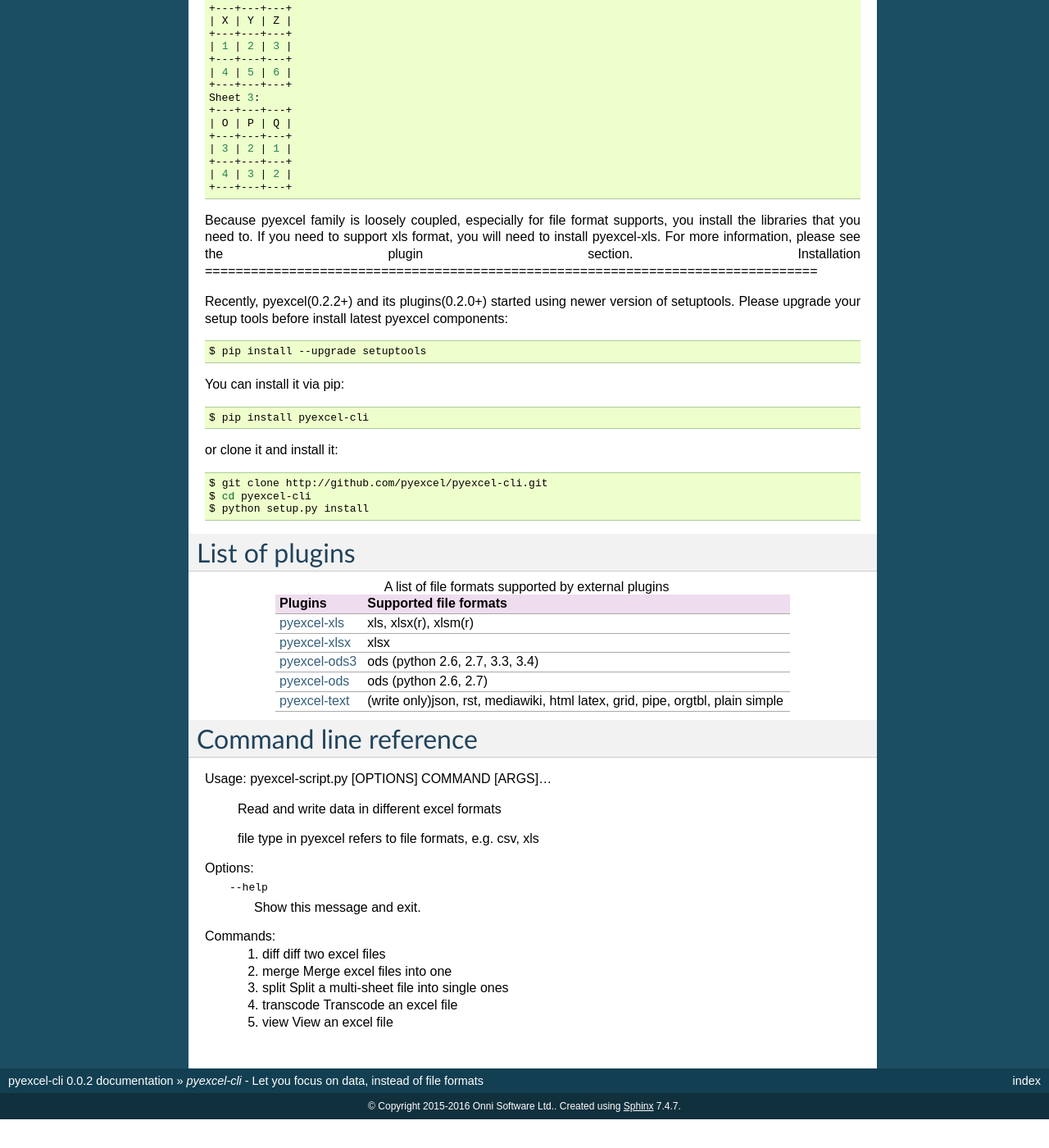
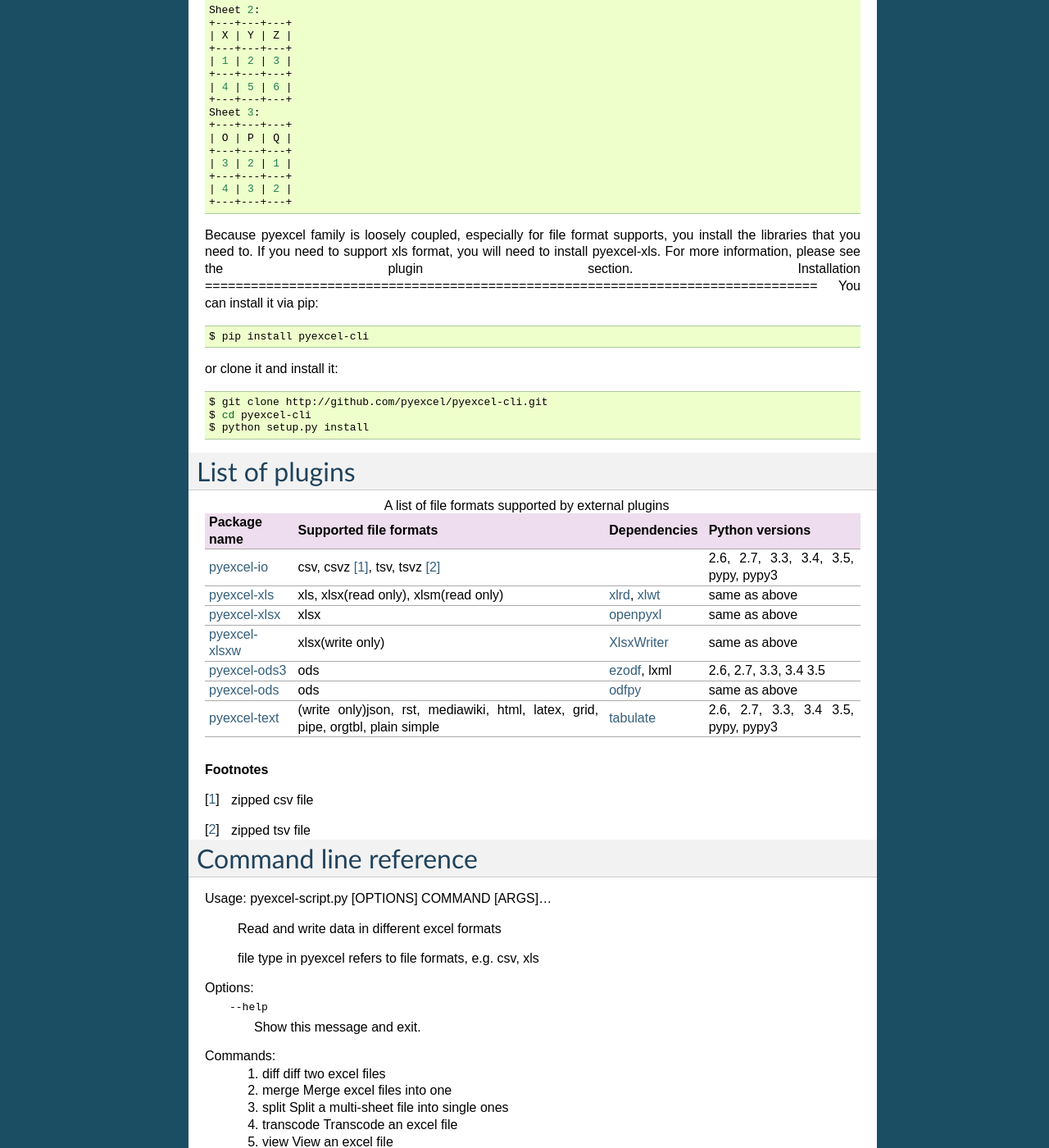
Before and after one commit to pyexcel/pyexcel-cli, a Sphinx documentation site: the page built from docs/source/index.rst, in a window 1280 px wide and 1400 px high, scrolled down 787 px. Shown: the whole window at 82% size. Built offline with Sphinx 7.4.7, drawn with Linux system fonts in a browser that asks for light colours; before the commit the page ends 2152 px from its top, so only the background shows below that; some of the changed text lies outside the part shown.

Commit message:
sync with pyexcel commons

```diff
--- a/docs/source/conf.py
+++ b/docs/source/conf.py
@@ -9,14 +9,14 @@
 intersphinx_mapping = {
     'pyexcel': ('http://pyexcel.readthedocs.org/en/latest/', None)
 }
-
+spelling_word_list_filename = 'spelling_wordlist.txt'
 templates_path = ['_templates']
 source_suffix = '.rst'
 master_doc = 'index'
 
 project = u'pyexcel-cli'
 copyright = u'2015-2016 Onni Software Ltd.'
-version = '0.0.2'
+version = ''
 release = '0.0.2'
 exclude_patterns = []
 pygments_style = 'sphinx'
--- a/docs/source/index.rst
+++ b/docs/source/index.rst
@@ -63,13 +64,6 @@
 need to install pyexcel-xls. For more information, please see the plugin section.
 Installation
 ================================================================================
-
-Recently, pyexcel(0.2.2+) and its plugins(0.2.0+) started using newer version of setuptools. Please upgrade your setup tools before install latest pyexcel components:
-
-.. code-block:: bash
-
-    $ pip install --upgrade setuptools
-
 You can install it via pip:
 
 .. code-block:: bash
@@ -90,25 +84,50 @@
 ================================================================================
 
 .. _file-format-list:
+.. _a-map-of-plugins-and-file-formats:
 
 .. table:: A list of file formats supported by external plugins
 
-   ================ ========================================
-   Plugins          Supported file formats
-   ================ ========================================
-   `pyexcel-xls`_   xls, xlsx(r), xlsm(r)
-   `pyexcel-xlsx`_  xlsx
-   `pyexcel-ods3`_  ods (python 2.6, 2.7, 3.3, 3.4)
-   `pyexcel-ods`_   ods (python 2.6, 2.7)
-   `pyexcel-text`_  (write only)json, rst, mediawiki, html
-                    latex, grid, pipe, orgtbl, plain simple
-   ================ ========================================
+   ================= ======================= ============= ==================
+   Package name      Supported file formats  Dependencies  Python versions
+   ================= ======================= ============= ==================
+   `pyexcel-io`_     csv, csvz [#f1]_, tsv,                2.6, 2.7, 3.3,
+                     tsvz [#f2]_                           3.4, 3.5,
+                                                           pypy, pypy3
+   `pyexcel-xls`_    xls, xlsx(read only),   `xlrd`_,      same as above
+                     xlsm(read only)         `xlwt`_
+   `pyexcel-xlsx`_   xlsx                    `openpyxl`_   same as above
+   `pyexcel-xlsxw`_  xlsx(write only)        `XlsxWriter`_ same as above
+   `pyexcel-ods3`_   ods                     `ezodf`_,     2.6, 2.7, 3.3, 3.4
+                                             lxml          3.5
+   `pyexcel-ods`_    ods                     `odfpy`_      same as above
+   `pyexcel-text`_   (write only)json, rst,  `tabulate`_   2.6, 2.7, 3.3, 3.4
+                     mediawiki, html,                      3.5, pypy, pypy3
+                     latex, grid, pipe,
+                     orgtbl, plain simple
+   ================= ======================= ============= ==================
 
+.. _pyexcel-io: https://github.com/pyexcel/pyexcel-io
 .. _pyexcel-xls: https://github.com/pyexcel/pyexcel-xls
 .. _pyexcel-xlsx: https://github.com/pyexcel/pyexcel-xlsx
 .. _pyexcel-ods: https://github.com/pyexcel/pyexcel-ods
 .. _pyexcel-ods3: https://github.com/pyexcel/pyexcel-ods3
+.. _pyexcel-xlsxw: https://github.com/pyexcel/pyexcel-xlsxw
+
+.. _xlrd: https://github.com/python-excel/xlrd
+.. _xlwt: https://github.com/python-excel/xlwt
+.. _openpyxl: https://bitbucket.org/openpyxl/openpyxl
+.. _XlsxWriter: https://github.com/jmcnamara/XlsxWriter
+.. _ezodf: https://github.com/T0ha/ezodf
+.. _odfpy: https://github.com/eea/odfpy
+
 .. _pyexcel-text: https://github.com/pyexcel/pyexcel-text
+.. _tabulate: https://bitbucket.org/astanin/python-tabulate
+
+.. rubric:: Footnotes
+
+.. [#f1] zipped csv file
+.. [#f2] zipped tsv file
 
 Command line reference
 ================================================================================
--- a/rnd_requirements.txt
+++ b/rnd_requirements.txt
@@ -1,3 +1,2 @@
-https://github.com/pyexcel/pyexcel-io/archive/master.zip
 https://github.com/pyexcel/pyexcel/archive/master.zip
 https://github.com/pyexcel/pyexcel-text/archive/master.zip
```
Also changed, not shown: other parts of docs/source/index.rst (+2 -1 lines), README.rst (+94 -21 lines), setup.py (+44 -16 lines), .travis.yml, 2 other files.
